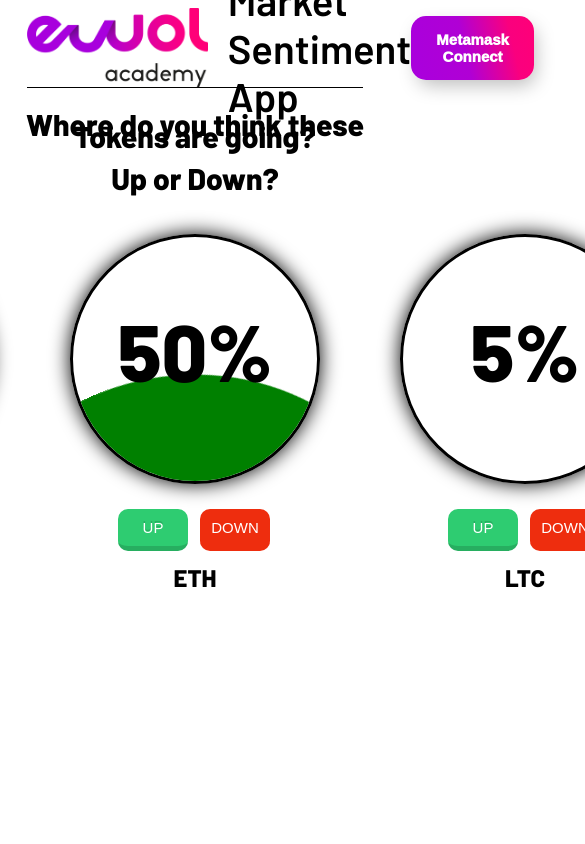
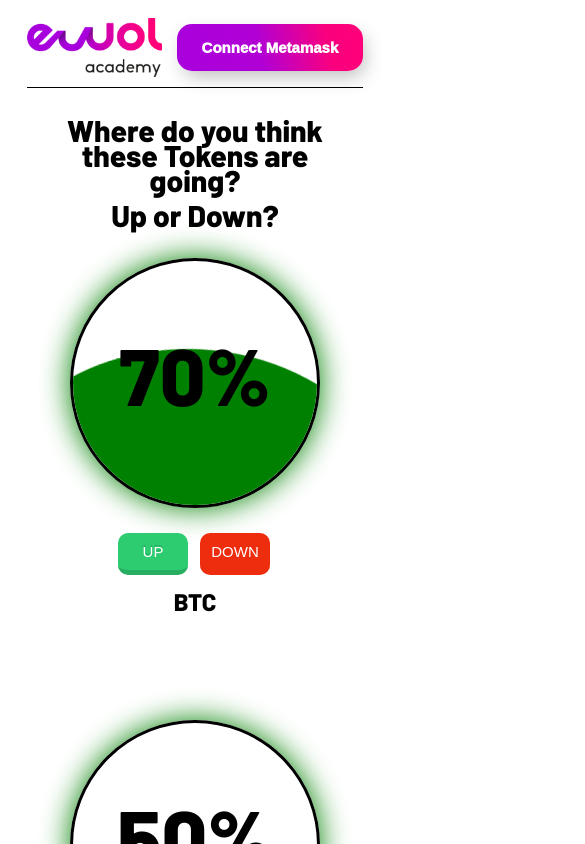
Before and after one commit to TinMon11/marketSentiment, a React (Create React App) app: page / in a window 390 px wide. Shown: the top 844 px of the page, 585 px wide, since content can reach past the window. Built offline with nearby package versions, Linux system fonts and the light colour scheme.

Commit message:
Styles corrections. Responsive.

```diff
--- a/package.json
+++ b/package.json
@@ -34,5 +34,8 @@
       "last 1 firefox version",
       "last 1 safari version"
     ]
+  },
+  "devDependencies": {
+    "sass": "^1.56.1"
   }
 }
--- a/src/App.css
+++ b/src/App.css
@@ -11,6 +11,7 @@
   flex-direction: column;
   align-items: center;
   justify-content: center;
+  flex-wrap: wrap;
 
 }
 
@@ -18,13 +19,18 @@
   text-align: center;
   font-size: 30px;
   font-weight: bold;
-  line-height: 12px;
-  margin-bottom: 20px;
+  line-height: 25px;
+  margin: 20px;
+}
+
+.App-title p {
+  margin: 10px;
 }
 
 .App-bubbles{
   display: flex;
   flex-direction: row;
+  flex-wrap: wrap;
   align-items: center;
   justify-content: center;
   gap: 80px;
--- a/src/App.js
+++ b/src/App.js
@@ -5,6 +5,7 @@
 
 
 function App() {
+
   return (
     <div className="App">
       <Navbar />
@@ -13,9 +14,9 @@
         <p>Up or Down?</p>
       </div>
       <div className='App-bubbles'>
-        <Bubble ticker="BTC" sentiment="70" bubbleColor='green' />
-        <Bubble ticker="ETH" sentiment="50" bubbleColor='green' />
-        <Bubble ticker="LTC" sentiment="5" bubbleColor='red' />
+        <Bubble ticker="BTC" sentiment="70"/>
+        <Bubble ticker="ETH" sentiment="50"/>
+        <Bubble ticker="LTC" sentiment="48"/>
       </div>
     </div>
   );
--- a/src/components/bubble/index.css
+++ b/src/components/bubble/index.css
@@ -13,7 +13,6 @@
     height: 250px;
     margin-bottom: 5px;
     border-radius: 50%;
-    box-shadow: 0 0 20px black;
     overflow: hidden;
     position: relative;
 
--- a/src/components/bubble/index.js
+++ b/src/components/bubble/index.js
@@ -7,12 +7,16 @@
 
     const bubbleStyle = {
         marginTop: `${100 - props.sentiment}%`,
-        backgroundColor: props.bubbleColor
+        backgroundColor: (props.sentiment>=50 ? "green" : "red"),
+    }
+
+    const bubbleCircleStyle = {
+        boxShadow: `0 0 30px ${(props.sentiment>=50 ? "green" : "red")}`
     }
 
     return (
         <div className='bubble-modal' >
-            <div className='bubble-circle'>
+            <div className='bubble-circle' style={bubbleCircleStyle}>
                 <div className='wave' style={bubbleStyle}></div>
                 <div className='bubble-circle-sentiment'>{props.sentiment}%</div>
             </div>
--- a/src/components/button/index.css
+++ b/src/components/button/index.css
@@ -1,4 +1,5 @@
 .buttonUp {
+    cursor: pointer;
     position: relative;
     padding: 10px;
     width: 70px;
@@ -24,7 +25,7 @@
 }
 
 .buttonDown {
-
+    cursor: pointer;
     position: relative;
     width: 70px;
     padding: 10px;
--- a/src/components/navbar/index.js
+++ b/src/components/navbar/index.js
@@ -1,18 +1,28 @@
 import React from 'react'
+import {useState} from 'react'
 import LogoImage from "../../assets/images/ewol_logo.png";
-import "./index.css"
+import "./index.scss"
 
 
 export const Navbar = () => {
+
+  const [loginMetaMask, setloginMetaMask] = useState(false)
+
+  const onHandleConnect = ()=> {
+    setloginMetaMask(!loginMetaMask)
+  }
+
   return (
     <div className='navbar'>
-        <div className='navbar-brand'>
+      <div className='navbar-brand'>
         <img src={LogoImage} className='navbar-brand-logo' alt="ewolLogo"></img>
         <p>Market Sentiment App</p>
-        </div>
-        <div>
-          <button className='navbar-loginbutton'>Metamask Connect</button>
-        </div>
+      </div>
+      <div>
+        <button onClick={onHandleConnect} className='navbar-loginbutton'>
+          {loginMetaMask ? "Wallet Connected" : "Connect Metamask"}
+        </button>
+      </div>
     </div>
   )
 }
--- a/src/components/navbar/index.css
+++ b/src/components/navbar/index.scss
@@ -1,4 +1,16 @@
 /* styles for navbar */
+
+@mixin mobile {
+    @media screen and (max-width:480px) {
+        @content
+    }
+}
+
+@mixin tablet {
+    @media screen and (max-width:768px) {
+        @content
+    }
+}
 
 .navbar {
     display: flex;
@@ -7,7 +19,6 @@
     justify-content: space-between;
     height: 80px;
     width: 90%;
-
     border-bottom: 1px solid black;
 }
 
@@ -16,16 +27,22 @@
     flex-direction: row;
     align-items: center;
     justify-content: flex-start;
-    gap: 20px;
+    gap: 30px;
 }
 
 .navbar-brand p {
     font-size: 40px;
     font-weight: 600;
+    @include tablet {
+        display: none;
+    }
 }
 
 .navbar-brand-logo {
     max-height: 80px;
+    @include tablet {
+        max-height: 60px;
+    }
 }
 
 .navbar-loginbutton {
```
Also changed, not shown: 1 other file (tests, documents, lock files or other folders).
